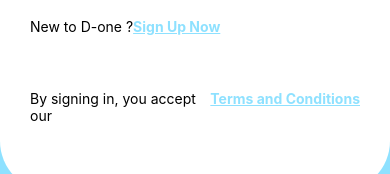
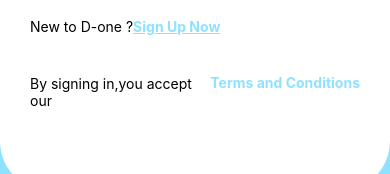
Before and after one commit to octorose/D-one, a React Native app: screen /Sign in a window 390 px wide. Shown: the part 653-827 px from the top of the page. Built offline with nearby package versions, Linux system fonts and the light colour scheme; what tailwindcss-react-native would draw is missing.

Commit message:
just a matter of styling

```diff
--- a/components/Terms_signlnk.js
+++ b/components/Terms_signlnk.js
@@ -15,12 +15,12 @@
               </TouchableOpacity>
         </View>
 
-        <View style={{flexDirection:'row'}}>
-             <Text style={{marginTop: 20}}>
-             By signing in, you accept our
+        <View style={{flexDirection:'row', justifyContent:'space-around'}}>
+             <Text className='text-xs' style={{marginTop: 5}}>
+             By signing in,you accept our
              </Text>
              <TouchableOpacity>
-            <Text style={{marginTop:20, fontWeight: 'bold', color: '#8EE1FF',  textDecorationLine: 'underline'}}>
+            <Text style={{marginTop:4, fontWeight: 'bold', color: '#8EE1FF', paddingVertical: 0, fontSize:14}}>
             Terms and Conditions
               </Text>
               </TouchableOpacity>
--- a/screens/Signup.js
+++ b/screens/Signup.js
@@ -168,12 +168,12 @@
 
 
 
-        <View style={{flexDirection:'row'}}>
-             <Text style={{marginTop: 20, paddingVertical: 15}}>
-             By signing in, you accept our
+        <View style={{flexDirection:'row', justifyContent:'space-around'}}>
+             <Text className='text-xs' style={{marginTop: 20, paddingVertical: 15}}>
+             By signing in,you accept our
              </Text>
              <TouchableOpacity>
-            <Text style={{marginTop:20, fontWeight: 'bold', color: '#8EE1FF', paddingVertical: 15}}>
+            <Text style={{marginTop:20, fontWeight: 'bold', color: '#8EE1FF', paddingVertical: 15, fontSize:14}}>
             Terms and Conditions
               </Text>
               </TouchableOpacity>
```
